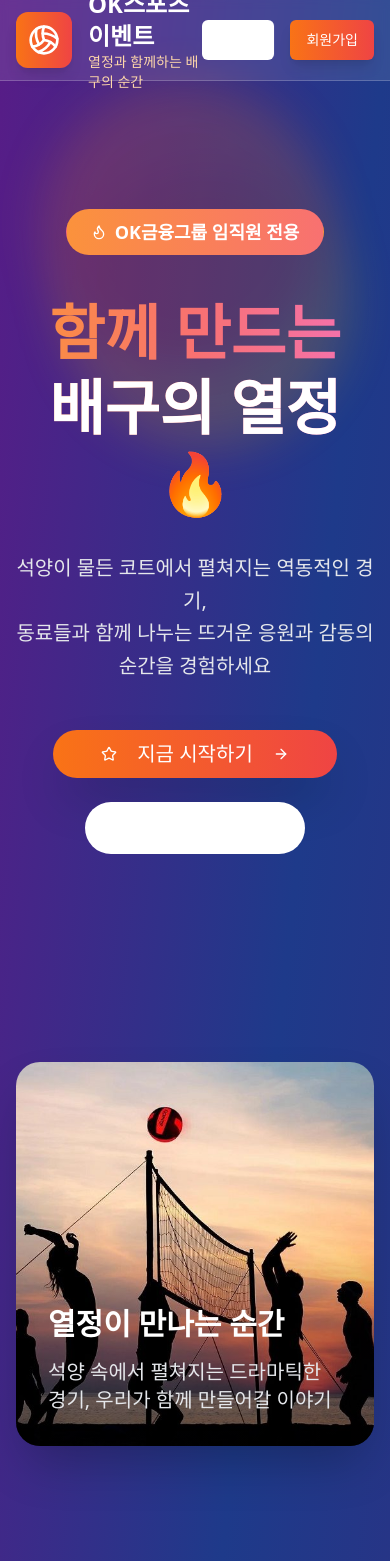
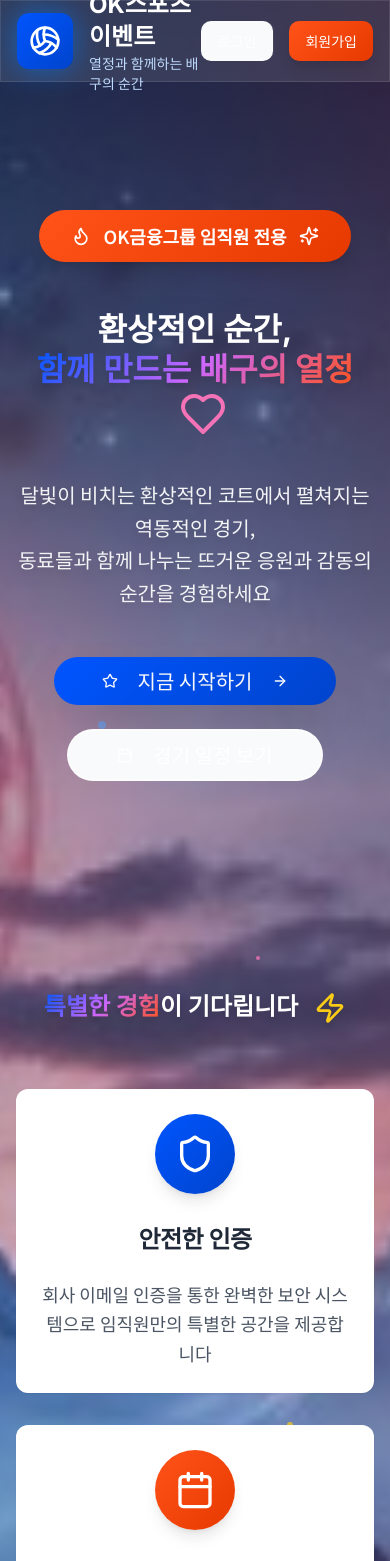
Before and after one commit to AhnJaeMin99/OK-Savings-Bank-Volleyball-Support-Team, a React (Vite) app: page / in a window 390 px wide. Shown: the top 1561 px of the page. Built offline with nearby package versions, Linux system fonts and the light colour scheme.

Commit message:
Refactor: Apply image, brand, and layout changes
Apply the provided image, OK금융그룹 brand colors and fonts, and structure the layout using card-based components. Also, customize the theme, optimize for mobile view, and update the UI/UX design guidelines.

```diff
--- a/src/index.css
+++ b/src/index.css
@@ -1,96 +1,87 @@
+
+@import url('https://fonts.googleapis.com/css2?family=Noto+Sans+KR:wght@300;400;500;600;700;800;900&family=Inter:wght@300;400;500;600;700;800;900&display=swap');
 @tailwind base;
 @tailwind components;
 @tailwind utilities;
 
-/* Definition of the design system. All colors, gradients, fonts, etc should be defined here.
-All colors MUST be HSL.
-*/
-
+/* OK금융그룹 브랜드 컬러 및 디자인 시스템 정의 */
 @layer base {
   :root {
-    --background: 0 0% 100%;
-    --foreground: 222.2 84% 4.9%;
+    /* OK금융그룹 브랜드 컬러 */
+    --ok-primary: 220 100% 50%;        /* OK 블루 */
+    --ok-primary-dark: 220 100% 40%;   /* 진한 OK 블루 */
+    --ok-secondary: 15 100% 55%;       /* OK 오렌지 */
+    --ok-secondary-dark: 15 100% 45%;  /* 진한 오렌지 */
+    --ok-accent: 280 100% 70%;         /* 보라/핑크 액센트 */
+    --ok-success: 142 76% 36%;         /* 성공 그린 */
+    --ok-warning: 45 93% 58%;          /* 경고 옐로우 */
+    --ok-error: 0 84% 60%;             /* 에러 레드 */
 
+    /* 뉴트럴 컬러 */
+    --ok-gray-50: 220 20% 98%;
+    --ok-gray-100: 220 14% 96%;
+    --ok-gray-200: 220 13% 91%;
+    --ok-gray-300: 220 9% 79%;
+    --ok-gray-400: 220 8% 64%;
+    --ok-gray-500: 220 9% 46%;
+    --ok-gray-600: 220 12% 34%;
+    --ok-gray-700: 220 16% 22%;
+    --ok-gray-800: 220 18% 12%;
+    --ok-gray-900: 220 26% 6%;
+
+    /* Shadcn UI 변수 오버라이드 */
+    --background: var(--ok-gray-50);
+    --foreground: var(--ok-gray-900);
     --card: 0 0% 100%;
-    --card-foreground: 222.2 84% 4.9%;
+    --card-foreground: var(--ok-gray-900);
+    --popover: 0 0% 100%;
+    --popover-foreground: var(--ok-gray-900);
+    --primary: var(--ok-primary);
+    --primary-foreground: 0 0% 98%;
+    --secondary: var(--ok-gray-100);
+    --secondary-foreground: var(--ok-gray-900);
+    --muted: var(--ok-gray-100);
+    --muted-foreground: var(--ok-gray-500);
+    --accent: var(--ok-gray-100);
+    --accent-foreground: var(--ok-gray-900);
+    --destructive: var(--ok-error);
+    --destructive-foreground: 0 0% 98%;
+    --border: var(--ok-gray-200);
+    --input: var(--ok-gray-200);
+    --ring: var(--ok-primary);
+    --radius: 0.75rem;
 
-    --popover: 0 0% 100%;
-    --popover-foreground: 222.2 84% 4.9%;
-
-    --primary: 222.2 47.4% 11.2%;
-    --primary-foreground: 210 40% 98%;
-
-    --secondary: 210 40% 96.1%;
-    --secondary-foreground: 222.2 47.4% 11.2%;
-
-    --muted: 210 40% 96.1%;
-    --muted-foreground: 215.4 16.3% 46.9%;
-
-    --accent: 210 40% 96.1%;
-    --accent-foreground: 222.2 47.4% 11.2%;
-
-    --destructive: 0 84.2% 60.2%;
-    --destructive-foreground: 210 40% 98%;
-
-    --border: 214.3 31.8% 91.4%;
-    --input: 214.3 31.8% 91.4%;
-    --ring: 222.2 84% 4.9%;
-
-    --radius: 0.5rem;
-
+    /* 사이드바 */
     --sidebar-background: 0 0% 98%;
-
-    --sidebar-foreground: 240 5.3% 26.1%;
-
-    --sidebar-primary: 240 5.9% 10%;
-
+    --sidebar-foreground: var(--ok-gray-600);
+    --sidebar-primary: var(--ok-primary);
     --sidebar-primary-foreground: 0 0% 98%;
-
-    --sidebar-accent: 240 4.8% 95.9%;
-
-    --sidebar-accent-foreground: 240 5.9% 10%;
-
-    --sidebar-border: 220 13% 91%;
-
-    --sidebar-ring: 217.2 91.2% 59.8%;
+    --sidebar-accent: var(--ok-gray-100);
+    --sidebar-accent-foreground: var(--ok-gray-900);
+    --sidebar-border: var(--ok-gray-200);
+    --sidebar-ring: var(--ok-primary);
   }
 
   .dark {
-    --background: 222.2 84% 4.9%;
-    --foreground: 210 40% 98%;
-
-    --card: 222.2 84% 4.9%;
-    --card-foreground: 210 40% 98%;
-
-    --popover: 222.2 84% 4.9%;
-    --popover-foreground: 210 40% 98%;
-
-    --primary: 210 40% 98%;
-    --primary-foreground: 222.2 47.4% 11.2%;
-
-    --secondary: 217.2 32.6% 17.5%;
-    --secondary-foreground: 210 40% 98%;
-
-    --muted: 217.2 32.6% 17.5%;
-    --muted-foreground: 215 20.2% 65.1%;
-
-    --accent: 217.2 32.6% 17.5%;
-    --accent-foreground: 210 40% 98%;
-
-    --destructive: 0 62.8% 30.6%;
-    --destructive-foreground: 210 40% 98%;
-
-    --border: 217.2 32.6% 17.5%;
-    --input: 217.2 32.6% 17.5%;
-    --ring: 212.7 26.8% 83.9%;
-    --sidebar-background: 240 5.9% 10%;
-    --sidebar-foreground: 240 4.8% 95.9%;
-    --sidebar-primary: 224.3 76.3% 48%;
-    --sidebar-primary-foreground: 0 0% 100%;
-    --sidebar-accent: 240 3.7% 15.9%;
-    --sidebar-accent-foreground: 240 4.8% 95.9%;
-    --sidebar-border: 240 3.7% 15.9%;
-    --sidebar-ring: 217.2 91.2% 59.8%;
+    --background: var(--ok-gray-900);
+    --foreground: var(--ok-gray-50);
+    --card: var(--ok-gray-800);
+    --card-foreground: var(--ok-gray-50);
+    --popover: var(--ok-gray-800);
+    --popover-foreground: var(--ok-gray-50);
+    --primary: var(--ok-primary);
+    --primary-foreground: var(--ok-gray-900);
+    --secondary: var(--ok-gray-800);
+    --secondary-foreground: var(--ok-gray-50);
+    --muted: var(--ok-gray-800);
+    --muted-foreground: var(--ok-gray-400);
+    --accent: var(--ok-gray-800);
+    --accent-foreground: var(--ok-gray-50);
+    --destructive: var(--ok-error);
+    --destructive-foreground: var(--ok-gray-50);
+    --border: var(--ok-gray-800);
+    --input: var(--ok-gray-800);
+    --ring: var(--ok-primary);
   }
 }
 
@@ -100,6 +91,168 @@ All colors MUST be HSL.
   }
 
   body {
-    @apply bg-background text-foreground;
+    @apply bg-background text-foreground font-korean;
+    font-feature-settings: "rlig" 1, "calt" 1;
+  }
+
+  /* 폰트 패밀리 정의 */
+  .font-korean {
+    font-family: 'Noto Sans KR', 'Inter', -apple-system, BlinkMacSystemFont, 'Segoe UI', Roboto, sans-serif;
+  }
+
+  .font-display {
+    font-family: 'Inter', 'Noto Sans KR', -apple-system, BlinkMacSystemFont, 'Segoe UI', Roboto, sans-serif;
   }
 }
+
+/* OK금융그룹 커스텀 컴포넌트 */
+@layer components {
+  .ok-card {
+    background: rgba(255, 255, 255, 0.95);
+    backdrop-filter: blur(20px);
+    border: 1px solid rgba(255, 255, 255, 0.2);
+    box-shadow: 0 8px 32px rgba(0, 0, 0, 0.1);
+  }
+
+  .ok-button-primary {
+    background: linear-gradient(135deg, hsl(var(--ok-primary)) 0%, hsl(var(--ok-primary-dark)) 100%);
+    color: white;
+    border: none;
+    box-shadow: 0 4px 15px rgba(0, 123, 255, 0.3);
+    transition: all 0.3s ease;
+  }
+
+  .ok-button-primary:hover {
+    transform: translateY(-2px);
+    box-shadow: 0 8px 25px rgba(0, 123, 255, 0.4);
+  }
+
+  .ok-button-secondary {
+    background: linear-gradient(135deg, hsl(var(--ok-secondary)) 0%, hsl(var(--ok-secondary-dark)) 100%);
+    color: white;
+    border: none;
+    box-shadow: 0 4px 15px rgba(255, 87, 34, 0.3);
+    transition: all 0.3s ease;
+  }
+
+  .ok-button-secondary:hover {
+    transform: translateY(-2px);
+    box-shadow: 0 8px 25px rgba(255, 87, 34, 0.4);
+  }
+
+  .ok-gradient-text {
+    background: linear-gradient(135deg, hsl(var(--ok-primary)) 0%, hsl(var(--ok-accent)) 50%, hsl(var(--ok-secondary)) 100%);
+    -webkit-background-clip: text;
+    -webkit-text-fill-color: transparent;
+    background-clip: text;
+  }
+
+  .ok-glassmorphism {
+    background: rgba(255, 255, 255, 0.1);
+    backdrop-filter: blur(20px);
+    border: 1px solid rgba(255, 255, 255, 0.2);
+  }
+
+  /* 접근성 개선 */
+  .focus-visible:focus {
+    outline: 2px solid hsl(var(--ok-primary));
+    outline-offset: 2px;
+  }
+
+  /* 애니메이션 */
+  .ok-float {
+    animation: float 6s ease-in-out infinite;
+  }
+
+  .ok-glow {
+    animation: glow 2s ease-in-out infinite alternate;
+  }
+
+  .ok-scale-hover {
+    transition: transform 0.3s ease;
+  }
+
+  .ok-scale-hover:hover {
+    transform: scale(1.05);
+  }
+}
+
+@layer utilities {
+  /* 커스텀 애니메이션 */
+  @keyframes float {
+    0%, 100% {
+      transform: translateY(0px);
+    }
+    50% {
+      transform: translateY(-20px);
+    }
+  }
+
+  @keyframes glow {
+    from {
+      box-shadow: 0 0 20px rgba(0, 123, 255, 0.3);
+    }
+    to {
+      box-shadow: 0 0 30px rgba(0, 123, 255, 0.6);
+    }
+  }
+
+  @keyframes shimmer {
+    0% {
+      background-position: -200% 0;
+    }
+    100% {
+      background-position: 200% 0;
+    }
+  }
+
+  .ok-shimmer {
+    background: linear-gradient(90deg, transparent, rgba(255, 255, 255, 0.4), transparent);
+    background-size: 200% 100%;
+    animation: shimmer 2s infinite;
+  }
+
+  /* 반응형 타이포그래피 */
+  .text-responsive-xl {
+    font-size: clamp(2rem, 5vw, 4rem);
+  }
+
+  .text-responsive-lg {
+    font-size: clamp(1.5rem, 4vw, 3rem);
+  }
+
+  .text-responsive-md {
+    font-size: clamp(1.25rem, 3vw, 2rem);
+  }
+
+  /* 접근성 유틸리티 */
+  .sr-only {
+    position: absolute;
+    width: 1px;
+    height: 1px;
+    padding: 0;
+    margin: -1px;
+    overflow: hidden;
+    clip: rect(0, 0, 0, 0);
+    white-space: nowrap;
+    border: 0;
+  }
+
+  /* 고대비 모드 지원 */
+  @media (prefers-contrast: high) {
+    .ok-card {
+      border: 2px solid hsl(var(--ok-gray-800));
+    }
+  }
+
+  /* 모션 감소 설정 지원 */
+  @media (prefers-reduced-motion: reduce) {
+    .ok-float,
+    .ok-glow,
+    .ok-shimmer,
+    .ok-scale-hover {
+      animation: none;
+      transition: none;
+    }
+  }
+}
--- a/src/pages/Index.tsx
+++ b/src/pages/Index.tsx
@@ -3,45 +3,57 @@ import { useState } from 'react';
 import { Card, CardContent, CardDescription, CardHeader, CardTitle } from "@/components/ui/card";
 import { Button } from "@/components/ui/button";
 import { Badge } from "@/components/ui/badge";
-import { Calendar, Users, Shield, Trophy, Volleyball, ArrowRight, Flame, Star } from 'lucide-react';
+import { Calendar, Users, Shield, Trophy, Volleyball, ArrowRight, Flame, Star, Sparkles, Heart, Zap } from 'lucide-react';
 import { useNavigate } from 'react-router-dom';
 
 const Index = () => {
   const navigate = useNavigate();
 
   return (
-    <div className="min-h-screen bg-gradient-to-br from-purple-900 via-blue-900 to-indigo-900 relative overflow-hidden">
-      {/* Animated Background Elements */}
-      <div className="absolute inset-0 opacity-20">
-        <div className="absolute top-20 left-10 w-72 h-72 bg-orange-500 rounded-full mix-blend-multiply filter blur-xl animate-pulse"></div>
-        <div className="absolute top-40 right-10 w-72 h-72 bg-yellow-500 rounded-full mix-blend-multiply filter blur-xl animate-pulse animation-delay-2000"></div>
-        <div className="absolute -bottom-32 left-20 w-96 h-96 bg-pink-500 rounded-full mix-blend-multiply filter blur-xl animate-pulse animation-delay-4000"></div>
+    <div className="min-h-screen relative overflow-hidden">
+      {/* 환상적인 배경 이미지 */}
+      <div
+        className="absolute inset-0 bg-cover bg-center bg-no-repeat"
+        style={{
+          backgroundImage: `url('/lovable-uploads/92937f78-fb45-4b28-8ad5-2436de8c8b6d.png')`,
+        }}
+      >
+        <div className="absolute inset-0 bg-gradient-to-b from-black/30 via-transparent to-black/50"></div>
+        <div className="absolute inset-0 bg-gradient-to-r from-blue-900/20 via-purple-900/10 to-pink-900/20"></div>
       </div>
 
-      {/* Header */}
-      <header className="relative z-10 backdrop-blur-sm bg-white/10 border-b border-white/20">
+      {/* 떠다니는 파티클 효과 */}
+      <div className="absolute inset-0 overflow-hidden pointer-events-none">
+        <div className="absolute top-1/4 left-1/4 w-2 h-2 bg-blue-400 rounded-full ok-float opacity-60"></div>
+        <div className="absolute top-1/3 right-1/3 w-1 h-1 bg-pink-400 rounded-full ok-float opacity-80" style={{animationDelay: '1s'}}></div>
+        <div className="absolute bottom-1/3 left-1/5 w-3 h-3 bg-purple-400 rounded-full ok-float opacity-50" style={{animationDelay: '2s'}}></div>
+        <div className="absolute top-1/2 right-1/4 w-1.5 h-1.5 bg-yellow-400 rounded-full ok-float opacity-70" style={{animationDelay: '3s'}}></div>
+      </div>
+
+      {/* 네비게이션 헤더 */}
+      <header className="relative z-20 ok-glassmorphism border-b border-white/10">
         <div className="max-w-7xl mx-auto px-4 sm:px-6 lg:px-8">
           <div className="flex justify-between items-center h-20">
             <div className="flex items-center space-x-4">
-              <div className="bg-gradient-to-r from-orange-500 to-red-500 rounded-xl p-3 shadow-lg">
+              <div className="ok-button-primary rounded-xl p-3 shadow-lg ok-glow">
                 <Volleyball className="h-8 w-8 text-white" />
               </div>
               <div>
-                <h1 className="text-2xl font-bold text-white">OK스포츠 이벤트</h1>
-                <p className="text-sm text-orange-200">열정과 함께하는 배구의 순간</p>
+                <h1 className="text-2xl font-bold text-white font-display">OK스포츠 이벤트</h1>
+                <p className="text-sm text-blue-200">열정과 함께하는 배구의 순간</p>
               </div>
             </div>
             <div className="flex space-x-4">
               <Button
                 variant="outline"
                 onClick={() => navigate('/login')}
-                className="border-white/30 text-white hover:bg-white/10 backdrop-blur-sm"
+                className="border-white/30 text-white hover:bg-white/10 ok-glassmorphism focus-visible:focus backdrop-blur-sm"
               >
                 로그인
               </Button>
               <Button
                 onClick={() => navigate('/signup')}
-                className="bg-gradient-to-r from-orange-500 to-red-500 hover:from-orange-600 hover:to-red-600 text-white shadow-lg"
+                className="ok-button-secondary text-white shadow-lg focus-visible:focus"
               >
                 회원가입
               </Button>
@@ -50,23 +62,28 @@ const Index = () => {
         </div>
       </header>
 
-      {/* Hero Section */}
+      {/* 히어로 섹션 */}
       <section className="relative z-10 py-32 px-4">
         <div className="max-w-6xl mx-auto text-center">
-          <div className="flex justify-center mb-6">
-            <Badge className="mb-4 bg-gradient-to-r from-orange-400 to-red-400 text-white hover:from-orange-500 hover:to-red-500 px-6 py-2 text-lg">
-              <Flame className="w-4 h-4 mr-2" />
+          <div className="flex justify-center mb-8">
+            <Badge className="mb-4 ok-button-secondary text-white hover:bg-orange-600 px-8 py-3 text-lg rounded-full shadow-lg">
+              <Flame className="w-5 h-5 mr-3" />
               OK금융그룹 임직원 전용
+              <Sparkles className="w-5 h-5 ml-3" />
             </Badge>
           </div>
 
-          <h2 className="text-6xl md:text-7xl font-bold text-transparent bg-clip-text bg-gradient-to-r from-orange-400 via-red-400 to-pink-400 mb-8 leading-tight">
-            함께 만드는
-            <span className="block text-white">배구의 열정 🔥</span>
+          <h2 className="text-responsive-xl font-bold mb-8 leading-tight font-display">
+            <span className="text-white drop-shadow-2xl">환상적인 순간,</span>
+            <br />
+            <span className="ok-gradient-text drop-shadow-lg">함께 만드는 배구의 열정</span>
+            <div className="inline-block ml-4">
+              <Heart className="w-12 h-12 text-pink-400 ok-float" />
+            </div>
           </h2>
 
-          <p className="text-xl md:text-2xl text-gray-200 mb-12 max-w-4xl mx-auto leading-relaxed">
-            석양이 물든 코트에서 펼쳐지는 역동적인 경기,<br />
+          <p className="text-xl md:text-2xl text-gray-100 mb-12 max-w-4xl mx-auto leading-relaxed drop-shadow-lg">
+            달빛이 비치는 환상적인 코트에서 펼쳐지는 역동적인 경기,<br />
             동료들과 함께 나누는 뜨거운 응원과 감동의 순간을 경험하세요
           </p>
 
@@ -74,7 +91,7 @@ const Index = () => {
             <Button
               size="lg"
               onClick={() => navigate('/signup')}
-              className="bg-gradient-to-r from-orange-500 to-red-500 hover:from-orange-600 hover:to-red-600 text-white text-xl px-12 py-6 rounded-full shadow-2xl transform hover:scale-105 transition-all duration-300"
+              className="ok-button-primary text-xl px-12 py-6 rounded-full shadow-2xl ok-scale-hover focus-visible:focus"
             >
               <Star className="w-6 h-6 mr-3" />
               지금 시작하기
@@ -84,77 +101,61 @@ const Index = () => {
               size="lg"
               variant="outline"
               onClick={() => navigate('/events')}
-              className="border-2 border-white/50 text-white hover:bg-white/10 backdrop-blur-sm text-xl px-12 py-6 rounded-full"
+              className="border-2 border-white/50 text-white hover:bg-white/10 ok-glassmorphism text-xl px-12 py-6 rounded-full focus-visible:focus"
             >
+              <Calendar className="w-6 h-6 mr-3" />
               경기 일정 보기
             </Button>
           </div>
         </div>
       </section>
 
-      {/* Dynamic Image Section */}
-      <section className="relative z-10 py-20 px-4">
-        <div className="max-w-4xl mx-auto">
-          <div className="relative rounded-3xl overflow-hidden shadow-2xl transform hover:scale-105 transition-transform duration-500">
-            <img
-              src="/lovable-uploads/43b6a157-fe80-4d38-89ed-5af2b3a93f1e.png"
-              alt="배구 경기 실루엣"
-              className="w-full h-96 object-cover"
-            />
-            <div className="absolute inset-0 bg-gradient-to-t from-black/60 via-transparent to-transparent"></div>
-            <div className="absolute bottom-8 left-8 right-8">
-              <h3 className="text-3xl font-bold text-white mb-4">열정이 만나는 순간</h3>
-              <p className="text-xl text-gray-200">석양 속에서 펼쳐지는 드라마틱한 경기, 우리가 함께 만들어갈 이야기</p>
-            </div>
-          </div>
-        </div>
-      </section>
-
-      {/* Features Section */}
+      {/* 핵심 기능 카드 섹션 */}
       <section className="relative z-10 py-20 px-4">
         <div className="max-w-6xl mx-auto">
-          <h3 className="text-4xl md:text-5xl font-bold text-center text-white mb-16">
-            <span className="text-transparent bg-clip-text bg-gradient-to-r from-orange-400 to-red-400">특별한 경험</span>이 기다립니다
+          <h3 className="text-responsive-lg font-bold text-center text-white mb-16 font-display drop-shadow-lg">
+            <span className="ok-gradient-text">특별한 경험</span>이 기다립니다
+            <Zap className="inline-block w-8 h-8 ml-4 text-yellow-400 ok-float" />
           </h3>
 
           <div className="grid md:grid-cols-3 gap-8">
-            <Card className="bg-white/10 backdrop-blur-sm border-white/20 hover:bg-white/20 transition-all duration-300 transform hover:scale-105 hover:shadow-2xl">
+            <Card className="ok-card ok-scale-hover transition-all duration-300 hover:shadow-2xl group">
               <CardHeader className="text-center">
-                <div className="bg-gradient-to-r from-blue-500 to-purple-500 rounded-full w-20 h-20 flex items-center justify-center mx-auto mb-6 shadow-lg">
+                <div className="ok-button-primary rounded-full w-20 h-20 flex items-center justify-center mx-auto mb-6 shadow-lg group-hover:ok-glow">
                   <Shield className="h-10 w-10 text-white" />
                 </div>
-                <CardTitle className="text-2xl text-white">안전한 인증</CardTitle>
+                <CardTitle className="text-2xl text-gray-800 font-display">안전한 인증</CardTitle>
               </CardHeader>
               <CardContent>
-                <CardDescription className="text-center text-gray-200 text-lg">
+                <CardDescription className="text-center text-gray-600 text-lg leading-relaxed">
                   회사 이메일 인증을 통한 완벽한 보안 시스템으로 임직원만의 특별한 공간을 제공합니다
                 </CardDescription>
               </CardContent>
             </Card>
 
-            <Card className="bg-white/10 backdrop-blur-sm border-white/20 hover:bg-white/20 transition-all duration-300 transform hover:scale-105 hover:shadow-2xl">
+            <Card className="ok-card ok-scale-hover transition-all duration-300 hover:shadow-2xl group">
               <CardHeader className="text-center">
-                <div className="bg-gradient-to-r from-orange-500 to-red-500 rounded-full w-20 h-20 flex items-center justify-center mx-auto mb-6 shadow-lg">
+                <div className="ok-button-secondary rounded-full w-20 h-20 flex items-center justify-center mx-auto mb-6 shadow-lg group-hover:ok-glow">
                   <Calendar className="h-10 w-10 text-white" />
                 </div>
-                <CardTitle className="text-2xl text-white">간편한 신청</CardTitle>
+                <CardTitle className="text-2xl text-gray-800 font-display">간편한 신청</CardTitle>
               </CardHeader>
               <CardContent>
-                <CardDescription className="text-center text-gray-200 text-lg">
+                <CardDescription className="text-center text-gray-600 text-lg leading-relaxed">
                   직관적인 인터페이스로 언제 어디서나 쉽고 빠르게 경기 관람을 신청할 수 있습니다
                 </CardDescription>
               </CardContent>
             </Card>
 
-            <Card className="bg-white/10 backdrop-blur-sm border-white/20 hover:bg-white/20 transition-all duration-300 transform hover:scale-105 hover:shadow-2xl">
+            <Card className="ok-card ok-scale-hover transition-all duration-300 hover:shadow-2xl group">
               <CardHeader className="text-center">
-                <div className="bg-gradient-to-r from-green-500 to-teal-500 rounded-full w-20 h-20 flex items-center justify-center mx-auto mb-6 shadow-lg">
+                <div className="bg-gradient-to-r from-green-500 to-teal-500 rounded-full w-20 h-20 flex items-center justify-center mx-auto mb-6 shadow-lg group-hover:ok-glow">
                   <Trophy className="h-10 w-10 text-white" />
                 </div>
-                <CardTitle className="text-2xl text-white">실시간 관리</CardTitle>
+                <CardTitle className="text-2xl text-gray-800 font-display">실시간 관리</CardTitle>
               </CardHeader>
               <CardContent>
-                <CardDescription className="text-center text-gray-200 text-lg">
+                <CardDescription className="text-center text-gray-600 text-lg leading-relaxed">
                   스마트한 자동화 시스템으로 참석 관리부터 결과 확인까지 모든 것이 실시간으로
                 </CardDescription>
               </CardContent>
@@ -163,41 +164,42 @@ const Index = () => {
         </div>
       </section>
 
-      {/* CTA Section */}
+      {/* CTA 섹션 */}
       <section className="relative z-10 py-24 px-4">
         <div className="max-w-4xl mx-auto text-center">
-          <div className="bg-gradient-to-r from-orange-500 to-red-500 rounded-3xl p-12 shadow-2xl transform hover:scale-105 transition-transform duration-300">
-            <h3 className="text-4xl md:text-5xl font-bold text-white mb-8">
-              열정의 무대로 <span className="text-yellow-300">초대합니다</span>
+          <Card className="ok-card p-12 shadow-2xl ok-scale-hover transition-transform duration-300">
+            <h3 className="text-responsive-md font-bold mb-8 font-display">
+              <span className="ok-gradient-text">열정의 무대로</span>{' '}
+              <span className="text-yellow-600">초대합니다</span>
+              <Sparkles className="inline-block w-8 h-8 ml-4 text-purple-500 ok-float" />
             </h3>
-            <p className="text-xl md:text-2xl text-orange-100 mb-10 leading-relaxed">
+            <p className="text-xl md:text-2xl text-gray-600 mb-10 leading-relaxed">
               OK금융그룹 가족이라면 누구나 참여할 수 있는<br />
               특별하고 뜨거운 순간들이 여러분을 기다리고 있습니다
             </p>
             <Button
               size="lg"
-              variant="secondary"
               onClick={() => navigate('/signup')}
-              className="text-xl px-12 py-6 bg-white text-orange-600 hover:bg-gray-100 rounded-full shadow-lg transform hover:scale-105 transition-all duration-300"
+              className="ok-button-primary text-xl px-12 py-6 rounded-full shadow-lg ok-scale-hover focus-visible:focus"
             >
               <Users className="w-6 h-6 mr-3" />
               지금 참여하기
               <ArrowRight className="w-6 h-6 ml-3" />
             </Button>
-          </div>
+          </Card>
         </div>
       </section>
 
-      {/* Footer */}
-      <footer className="relative z-10 bg-black/30 backdrop-blur-sm text-white py-12 border-t border-white/10">
+      {/* 푸터 */}
+      <footer className="relative z-10 ok-glassmorphism text-white py-12 border-t border-white/10">
         <div className="max-w-6xl mx-auto px-4 text-center">
           <div className="flex items-center justify-center space-x-4 mb-6">
-            <div className="bg-gradient-to-r from-orange-500 to-red-500 rounded-xl p-3 shadow-lg">
+            <div className="ok-button-primary rounded-xl p-3 shadow-lg">
               <Volleyball className="h-6 w-6 text-white" />
             </div>
-            <span className="text-2xl font-bold">OK스포츠 이벤트</span>
+            <span className="text-2xl font-bold font-display">OK스포츠 이벤트</span>
           </div>
-          <p className="text-gray-300 text-lg">
+          <p className="text-gray-200 text-lg">
             © 2024 OK금융그룹. 함께하는 열정, 나누는 감동
           </p>
         </div>
```
Also changed, not shown: public/lovable-uploads/92937f78-fb45-4b28-8ad5-2436de8c8b6d.png (added).
